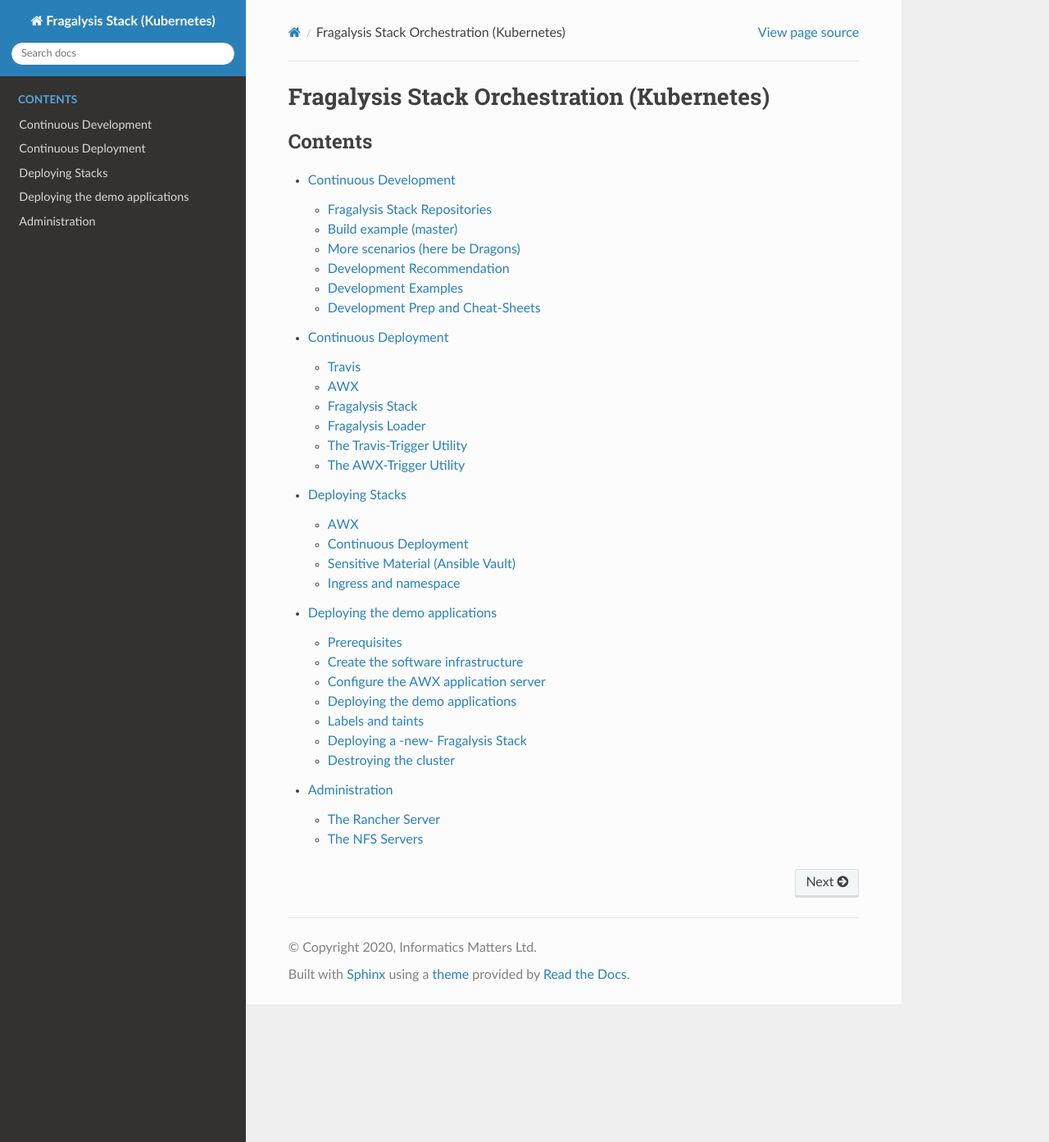
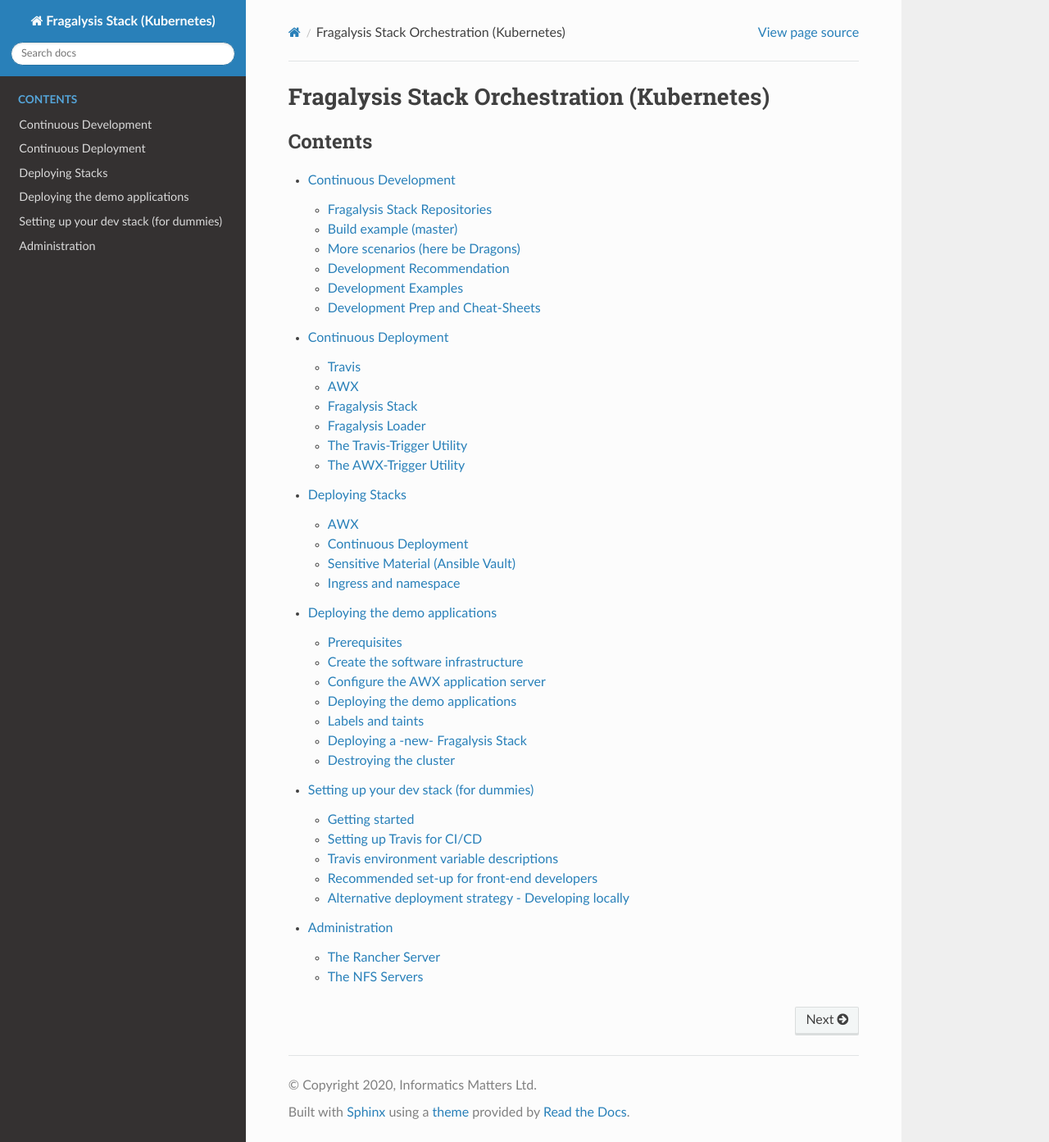
Before and after one commit to InformaticsMatters/dls-fragalysis-stack-kubernetes, a Sphinx documentation site: the page built from docs/source/index.rst, in a window 1280 px wide and 1393 px high. Shown: the whole window at 82% size. Built offline with Sphinx 7.4.7 and the Read the Docs theme 2.0.0, drawn with Linux system fonts in a browser that asks for light colours; formulas are drawn with MathJax 3; some of the changed lines change nothing that is shown.

Commit message:
- Merge PR#4 (merge dummies doc)

```diff
--- a/docs/source/conf.py
+++ b/docs/source/conf.py
@@ -44,6 +44,8 @@
 # This pattern also affects html_static_path and html_extra_path.
 exclude_patterns = []
 
+master_doc = 'index'
+
 
 # -- Options for HTML output -------------------------------------------------
 
--- /dev/null
+++ b/docs/source/dummies-dev-setup.rst
@@ -0,0 +1,296 @@
+***********************************************
+Setting up your dev stack (for dummies)
+***********************************************
+
+This document goes through the deployment of a full developer stack.
+It will show how to:
+
+* Set up the first instance of the developer stack
+* Clone the database and media from the production stack into your developer stack
+* Set Travis up to automatically push to your stack when changes are made to the master branch on your forks of the fragalysis repositories
+
+Getting started
+===============
+
+Forking from GitHub
+-------------------
+
+The fist step is to ensure that you have forked the master branch of each component of the fragalysis stack:
+
+a.	xchem/fragalysis-backend
+b.	xchem/fragalysis-frontend
+c.	xchem/fragalysis-loader
+d.	xchem/fragalysis-stack
+
+Old forks should have the current version of master put in - changes to the stack include changes to how CI/CD works,
+so it is important that all forks are brought up-to-date with the master branch of the XChem repositories
+
+Setting up awx
+---------------
+The stack image for your development environment can be accessed at https://awx-xchem.informaticsmatters.org/#/login.
+Rachael (rachael.skyner@diamond.ac.uk) will give you your username and password to log in.
+
+Once you are logged in, you can find the templates for the jobs you can run under ``template`` on the left-hand side of
+the page. For standard developers, there are two kinds of jobs:
+
+* Common... - these jobs are for duplicating the database and media components into your own stack
+* User... - these jobs are for deploying or destroying the stack
+
+If Rachael hasn't already run the first stack job for you, here's how to do it:
+
+1. Run the ``User (<name>) Developer Fragalysis Stack`` job:
+    * NB: do not navigate to your stack URL until you have completed steps 2 and 3
+    * NB: the URL for your stack is spat out in the output of this job
+    * NB: you must be logged in as your own user to create your own stack - do not run any other users job under **any** circumstances
+2. Run the ``Common Database Replicator (One-Time)`` job:
+    * NB: you must be logged in as your own user for this to populate your stack
+3. Run the ``Common Media Replicator (One-Time)`` job:
+    * NB: you must be logged in as your own user for this to populate your stack
+
+Each job can be launched by clicking on the rocket icon next to the template, this will open the job template, and allow you to launch it.
+For these first steps, it is fine to run the jobs without changing any parameters.
+
+When the jobs are finished, navigate to the URL spat out by the job in ``1``. You should now have a copy of the stack that
+is created from the ``xchem/master`` branches.
+
+Setting up Travis for CI/CD
+=====================================
+
+In this deployment, we use Travis to do CI/CD, rather than Travis for CI, and Jenkins for CD. It's much easier to customise
+how your stack is built by using travis.
+
+Prerequisites
+--------------
+* You have the new changes from all of the ``xchem/master`` branches for the code you want to develop
+* You have a travis account
+* You have added your forks to your travis account
+* You have a travis api-token
+* You have a dockerhub account
+
+Using the right travis version
+------------------------------
+The CI/CD implementation will only work running from the newest version of travis, which is now found at https://travis-ci.com/.
+However, to set this up correctly, you will need to start from https://travis-ci.org/.
+
+1. Log in to https://travis-ci.org/ with your github account
+2. On the left-hand side of the first page that loads, under your user account, there will be a ``request beta access`` button - click it.
+3. This will take you to https://travis-ci.com/
+4. If you are using an organisation account (e.g. xchem) then you will need to request access and grant it from github
+
+Once you have granted access to Travis, your repositories should appear in the dashboard of Travis
+
+Getting a travis api token
+--------------------------
+The following should give you an API access token:
+
+``gem install travis && travis login --com && travis token --com``
+
+Keep it safe - we need it to allow us to trigger builds for automated deployment.
+
+Intro to how the CI/CD works
+----------------------------
+This is a cubersome but worthwhile step. First of all, you should decide which codebases you want to work on, and therefore
+incorporated changes from into your own stack.
+
+Once you have decided, you can set up your travis jobs to automatically trigger builds when you push to certain branches,
+and automatically deploy your stack or component images to your own dockerhub account. The awx job that we set up earlier
+looks for the dockerhub stack image that you build and push with travis, by taking a single variable, which is the endpoint
+for your stack image. e.g. ``rachael/fragalysis-stack``. The stack job template assumes it is always looking for the
+stack image tagged as ``:latest`` at that endpoint.
+
+The quickest way to see what the different build variables are, and what they do, is to look at the ``.travis.yml`` file
+in each repository. The comments at the top of those files describe the variables in detail.
+
+Here, I'll list all the variables that can be added for each deployment. The backend, frontend and loader configurations are optional,
+depending on what code-base you want to work on. However, you should configure your stack variables if you want to automatically
+push to your live deployment when you push changes to a branch (I'd suggest setting this up just for ``master``)
+
+Adding variables to Travis
+--------------------------
+1. Log in to travis
+2. Navigate to the travis job on the left-hand side (it will appear there after you add them)
+3. Click on the burger menu
+4. Click on the Settings option
+5. Add the relevant options under 'Environment variables' - make sure to not show any sensitive info in the build logs
+
+Travis environment variable descriptions
+=========================================
+
+Backend variables (Optional)
+----------------------------
+Variables related to images (Dockerhub):
+
+* ``PUBLISH_IMAGES`` - set this to yes to push any built image to docker
+* ``DOCKER_USERNAME`` - Dockerhub username to allow you to push
+* ``DOCKER_PASSWORD`` - Dockerhub password to allow you to push
+* ``BE_NAMESPACE`` - the Dockerhub namespace you want to push to (e.g. ``reskyner`` if you're pushing to ``reskyner/fragalysis-backend``)
+
+Variables related to GitHub fragalysis-stack repo:
+
+* ``STACK_NAMESPACE`` - GitHub user for stack
+* ``STACK_BRANCH`` - Github user branch for stack
+
+Variables related to auto-triggerring stack build:
+
+* ``TRAVIS_ACCESS_TOKEN`` - your travis access token
+* ``TRIGGER_DOWNSTREAM`` - set to yes to trigger a stack build when back-end build is successful
+
+Optional (have defaults):
+
+* ``BE_IMAGE_TAG`` (default = latest) (dockerhub if not latest)
+* ``LOADER_NAMESPACE`` - xchem (unless working on loader)
+* ``LOADER_BRANCH`` - master (unless working on loader)
+
+Frontend variables (Optional)
+-----------------------------
+
+Variables related to automated build (Travis):
+
+* ``TRIGGER_DOWNSTREAM`` - yes to trigger build of stack & loader
+* ``TRAVIS_ACCESS_TOKEN`` - needed for the trigger
+
+Variables related to images (Dockerhub):
+
+* ``BE_NAMESPACE`` - docker namespace (default xchem)
+
+Variables related to frontend GitHub repo:
+
+* ``FE_NAMESPACE`` – front-end user/account
+* ``FE_BRANCH`` - branch
+
+Variables related to stack GitHub repo:
+
+* ``STACK_NAMESPACE`` – stack user/account
+* ``STACK_BRANCH`` - GitHub user/account branch
+
+Loader variables (Optional)
+-----------------------------
+
+Variables related to loader image (Dockerhub):
+* ``PUBLISH_IMAGES`` - yes to push to docker
+* ``DOCKER_USERNAME`` - dockerhubb username
+* ``DOCKER_PASSWORD`` - dockerhub password
+* ``LOADER_NAMESPACE`` - the Dockerhub namespace you want to push to (e.g. ``reskyner`` if you're pushing to ``reskyner/loader``)
+
+Variables to decide whick backend image to use when building the loader image (optional - will default to ``xchem/master``):
+
+* ``BE_NAMESPACE`` - the Dockerhub namespace you want to use (e.g. ``reskyner`` if you're using ``reskyner/loader``)
+* ``BE_IMAGE_TAG`` – version of image to use (optional, will default to ``:latest``)
+
+
+Stack variables (Mandatory for automated builds)
+------------------------------------------------
+
+Variables related to stack image - the one your stack will use (Dockerhub):
+
+* ``PUBLISH_IMAGES`` - yes to push to docker
+* ``DOCKER_USERNAME`` - dockerhub username to allow push
+* ``DOCKER_PASSWORD`` - dockerhub password to allow push
+* ``PUBLISH_IMAGES`` - yes to push to docker - make sure to change STACK_NAMESPACE to push to own docker hub account
+* ``STACK_NAMESPACE`` - the Dockerhub namespace you want to push to (e.g. ``reskyner`` if you're pushing to ``reskyner/fragalysis-stack``)
+
+Variables setting which back-end image to use (optional - ``will default to xchem/master``):
+
+* ``BE_NAMESPACE`` - the Dockerhub namespace you want to use (e.g. ``reskyner`` if you're using ``reskyner/fragalysis-stack``)
+* ``BE_IMAGE_TAG`` - docker image tag (optional, will default to ``:latest``)
+
+Variables to control automatic pushing to your awx stack:
+
+* ``AWX_HOST`` - awx url (for devs: https://awx-xchem.informaticsmatters.org/)
+* ``AWX_USER`` - awx username provided by Rachael
+* ``AWX_USER_PASSWORD`` - awx password provided by Rachael
+* ``TRIGGER_AWX`` – yes to push to awx
+* ``AWX_DEV_JOB_NAME`` - name of the developer awx job to trigger stack auto build:
+    * NB: This needs to be in double quotes, e.g. ``"User (Rachael) Developer Fragalysis Stack (Version Change)"``
+    * NB: Change the name to your name!
+
+Recommended set-up for front-end developers
+===========================================
+1. Fork the ``xchem/fragalysis-frontend`` repo from GitHub
+2. Fortk the ``xchem/fragalysis-stack`` repo from GitHub
+3. Add your forks to Travis
+4. Setup the following environment variables for the front-end travis jobs:
+
+    * Variables related to automated build (Travis):
+
+        * ``TRIGGER_DOWNSTREAM`` = ``yes``
+        * ``TRAVIS_ACCESS_TOKEN`` = ``<your access token here>``
+
+    * Variables related to frontend GitHub repo:
+
+        * ``FE_NAMESPACE`` = ``<your GitHub account name here>``
+        * ``FE_BRANCH`` = ``master``
+
+    * Variables related to stack GitHub repo:
+
+        * ``STACK_NAMESPACE`` = ``<your GitHub account name here>``
+        * ``STACK_BRANCH`` = ``master``
+
+5. Setup the following environment variables for the stack travis jobs:
+
+    * Variables related to stack image - the one your stack will use (Dockerhub):
+
+        * ``PUBLISH_IMAGES`` = ``yes``
+        * ``DOCKER_USERNAME`` = ``<Your dockerhub username here>``
+        * ``DOCKER_PASSWORD`` = ``<Your dockerhub password here>``
+        * ``PUBLISH_IMAGES`` = ``yes``
+        * ``STACK_NAMESPACE`` = ``<your GitHub account name here>``
+
+    * Variables setting which back-end image to use (optional - ``will default to xchem/master``):
+
+        * ``BE_NAMESPACE`` = ``<Your dockerhub username here>``
+
+    * Variables to control automatic pushing to your awx stack:
+
+        * ``AWX_HOST`` = ``https://awx-xchem.informaticsmatters.org/``
+        * ``AWX_USER`` = ``<Your awx username here>``
+        * ``AWX_USER_PASSWORD``  = ``<Your awx password here>``
+        * ``TRIGGER_AWX`` = ``yes``
+        * ``AWX_DEV_JOB_NAME`` = ``"User (<Your name here>) Developer Fragalysis Stack (Version Change)"``
+
+6. Alter the ``User (<Your name here>) Developer Fragalysis Stack (Version Change)`` job in awx:
+    1. Click on the templates on the left hand side
+    2. Click on the job name
+    3. Under ``EXTRA VARIABLES`` change ``stack_image: xchem/fragalysis-stack`` to point to your image (e.g. ``reskyner/fragalysis-stack``)
+
+
+Now that you've done this, every time you push a change from a branch into ``master`` in your frontend fork:
+
+* The tests for the front-end will run in travis
+* If the tests run, the back-end and stack jobs will be triggered
+* When the stack-job completes, an image of that stack will be pushed to your Dockerhub repo
+* After the image is pushed, a job is triggered in awx
+* That job takes the image that has just been pushed and re-builds the stack with it
+
+Alternative deployment strategy - Developing locally
+=====================================================
+
+On the ``xchem/fragalysis-backend`` and ``xchem/fragalysis-frontend`` repositories, there are instructions on how to set up
+a local development environment using Docker in the ``README.md`` files in the root of the respective repository.
+
+Part of the process of using this local environment includes building the backend and/or frontend images, and using them locally, and then using those images to build a stack image
+Because the stack image is all that is needed to push a new version into a live stack, the following process can be used to use those locally built images to push to your stack on awx:
+
+1. log in to docker:
+
+    ``docker login --username=yourhubusername --password=yourpassword``
+
+2. Build your image by executing the docker build command. ``DOCKER_ACC`` is the name of your account, ``$DOCKER_REPO`` is your image name and ``$IMG_TAG`` is your tag
+
+    ``docker build -t $DOCKER_ACC/$DOCKER_REPO:$IMG_TAG .``
+
+    e.g. ``docker build -t reskyner/fragalysis-stack:latest`` is the command for rachael to build her stack image, ready to push do dockerhub.
+
+3. Now, you can push this image to your hub by executing the docker push command.
+
+    ``sudo docker push $DOCKER_ACC/$DOCKER_REPO:$IMG_TAG``
+
+    This will push the image up to dockerhub. The only image you need to push is the stack image, as this is the image used by awx to build your stack.
+
+4. Go to awx, and navigate to your ``User (<name>) Developer Fragalysis Stack (Version Change)`` job template
+
+5. In the ``EXTRA VARIABLES`` section, change ``stack_image: xchem/fragalysis-stack`` to point to your image (e.g. ``reskyner/fragalysis-stack``)
+
+6. Save and launch the job
+
+7. Navigate to the stack to see the changes from your local dev environment live in the wild!
--- a/docs/source/index.rst
+++ b/docs/source/index.rst
@@ -10,4 +10,5 @@
     development-cd
     deploying-stacks
     demo-cluster
+    dummies-dev-setup
     administration
```
